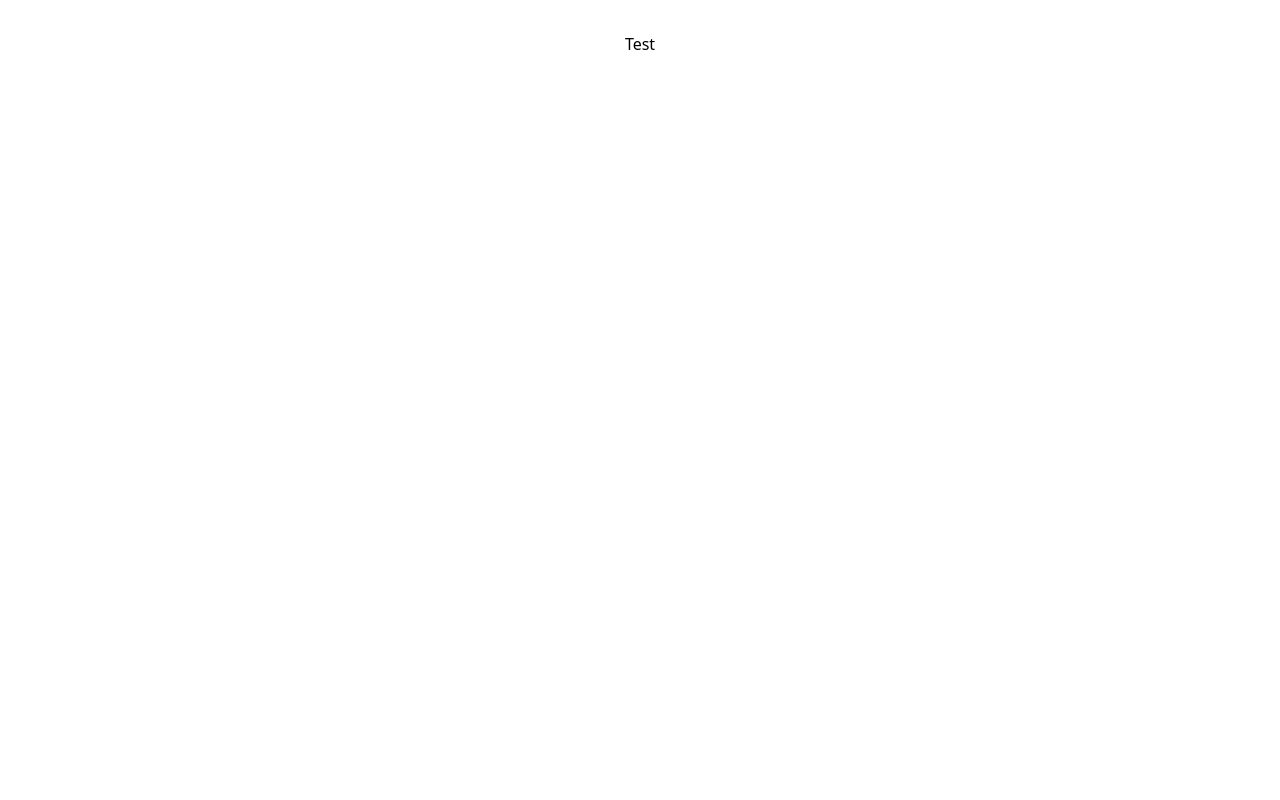
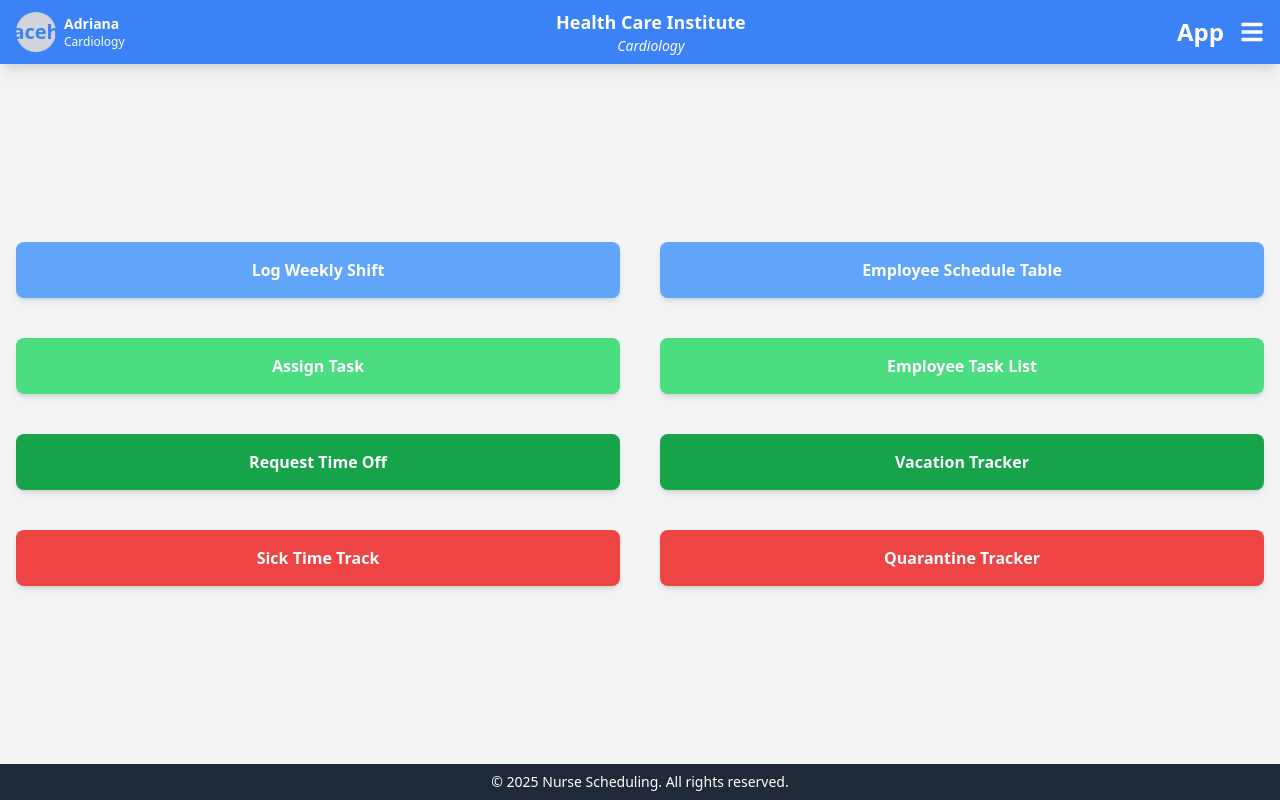
Before and after one commit to LDS-E/Schedule_Frontend, a React (Vite) app: page /menu-profile in a window 1280 px wide. Built offline with nearby package versions, Linux system fonts and the light colour scheme.

Commit message:
creating MenuProfile page and components.

```diff
--- a/package.json
+++ b/package.json
@@ -15,6 +15,7 @@
     "dotenv": "^16.4.7",
     "react": "^18.3.1",
     "react-dom": "^18.3.1",
+    "react-icons": "^5.4.0",
     "react-router-dom": "^6.28.1"
   },
   "devDependencies": {
--- a/src/App.jsx
+++ b/src/App.jsx
@@ -1,11 +1,25 @@
-import "./App.css";
+import React from "react";
+import { BrowserRouter as Router, Routes, Route } from "react-router-dom";
+import MenuProfile from "./pages/MenuProfile";
 
-function App() {
+const App = () => {
+  const userData = {
+    avatar: "https://via.placeholder.com/50",
+    name: "Adriana",
+    institution: "Health Care Institute",
+    department: "Cardiology",
+  };
+
   return (
-    <>
-      <h1>Test</h1>
-    </>
+    <Router>
+      <Routes>
+        <Route
+          path="/menu-profile"
+          element={<MenuProfile userType="Chief" userData={userData} />}
+        />
+      </Routes>
+    </Router>
   );
-}
+};
 
 export default App;
--- /dev/null
+++ b/src/components/MenuProfileCards.jsx
@@ -0,0 +1,38 @@
+import React from "react";
+
+const MenuProfileCards = ({ userType }) => {
+  // Define os cards com base no tipo de usuário
+  const cards =
+    userType === "Chief"
+      ? [
+          { title: "Log Weekly Shift", color: "bg-blue-400" },
+          { title: "Employee Schedule Table", color: "bg-blue-400" },
+          { title: "Assign Task", color: "bg-green-400" },
+          { title: "Employee Task List", color: "bg-green-400" },
+          { title: "Request Time Off", color: "bg-green-600" },
+          { title: "Vacation Tracker", color: "bg-green-600" },
+          { title: "Sick Time Track", color: "bg-red-500" },
+          { title: "Quarantine Tracker", color: "bg-red-500" },
+        ]
+      : [
+          { title: "View Schedule", color: "bg-blue-400" },
+          { title: "Request Time Off", color: "bg-green-600" },
+          { title: "Vacation Tracker", color: "bg-green-600" },
+          { title: "Sick Time Track", color: "bg-red-500" },
+        ];
+
+  return (
+    <div className="grid grid-cols-2 gap-10 p-4">
+      {cards.map((card, index) => (
+        <div
+          key={index}
+          className={`p-4 text-center text-white font-bold rounded-lg shadow-md ${card.color}`}
+        >
+          {card.title}
+        </div>
+      ))}
+    </div>
+  );
+};
+
+export default MenuProfileCards;
--- /dev/null
+++ b/src/components/MenuProfileFooter.jsx
@@ -0,0 +1,11 @@
+import React from "react";
+
+const MenuProfileFooter = () => {
+  return (
+    <div className="bg-gray-800 text-white text-center p-2">
+      <p className="text-sm">© 2025 Nurse Scheduling. All rights reserved.</p>
+    </div>
+  );
+};
+
+export default MenuProfileFooter;
--- /dev/null
+++ b/src/components/MenuProfileHeader.jsx
@@ -0,0 +1,89 @@
+import React, { useState } from "react";
+import {
+  FaBars,
+  FaCog,
+  FaSignOutAlt,
+  FaPalette,
+  FaLanguage,
+} from "react-icons/fa";
+
+const MenuProfileHeader = ({ userData }) => {
+  const [menuOpen, setMenuOpen] = useState(false);
+
+  const toggleMenu = () => {
+    setMenuOpen(!menuOpen);
+  };
+
+  const handleLogout = () => {
+    alert("Logging out...");
+    // Aqui podemos implementar o logout real.
+  };
+
+  return (
+    <div className="bg-blue-500 text-white flex items-center justify-between px-4 py-2 shadow-lg relative">
+      {/* Avatar do Usuário */}
+      <div className="flex items-center">
+        <div className="w-10 h-10 rounded-full bg-gray-300 flex items-center justify-center text-blue-500 font-bold text-xl">
+          {userData.avatar || "U"}
+        </div>
+        <div className="ml-2">
+          <div className="text-sm font-bold">{userData.name || "User"}</div>
+          <div className="text-xs">{userData.department || "Department"}</div>
+        </div>
+      </div>
+
+      {/* Nome Instituição e Departamento (Centralizado) */}
+      <div className="text-center">
+        <div className="text-lg font-semibold">
+          {userData.institution || "Institution"}
+        </div>
+        <div className="text-sm italic">
+          {userData.department || "Cardiology"}
+        </div>
+      </div>
+
+      {/* Logo e Menu Hamburguer */}
+      <div className="flex items-center space-x-4">
+        {/* Logo */}
+        <div className="text-2xl font-bold">App</div>
+
+        {/* Hamburguer Menu */}
+        <button
+          onClick={toggleMenu}
+          className="text-white focus:outline-none hover:text-gray-300"
+        >
+          <FaBars size={24} />
+        </button>
+
+        {/* Menu Dropdown */}
+        {menuOpen && (
+          <div className="absolute top-full right-4 mt-2 bg-white text-black rounded-md shadow-lg w-48">
+            <ul className="flex flex-col p-2">
+              <li className="flex items-center p-2 hover:bg-gray-100 cursor-pointer">
+                <FaCog className="mr-2" />
+                Settings
+              </li>
+              <li className="flex items-center p-2 hover:bg-gray-100 cursor-pointer">
+                <FaPalette className="mr-2" />
+                Theme
+              </li>
+              <li className="flex items-center p-2 hover:bg-gray-100 cursor-pointer">
+                <FaLanguage className="mr-2" />
+                Language
+              </li>
+              <li
+                onClick={handleLogout}
+                className="flex items-center p-2 hover:bg-red-100 cursor-pointer text-red-500"
+              >
+                <FaSignOutAlt className="mr-2" />
+                Log Out
+              </li>
+            </ul>
+          </div>
+        )}
+      </div>
+    </div>
+  );
+};
+
+export default MenuProfileHeader;
--- /dev/null
+++ b/src/pages/MenuProfile.jsx
@@ -0,0 +1,23 @@
+import React from "react";
+import MenuProfileHeader from "../components/MenuProfileHeader";
+import MenuProfileCards from "../components/MenuProfileCards";
+import MenuProfileFooter from "../components/MenuProfileFooter";
+
+const MenuProfile = ({ userType, userData }) => {
+  return (
+    <div className="min-h-screen flex flex-col bg-gray-100">
+      {/* Header */}
+      <MenuProfileHeader userData={userData} />
+
+      {/* Card Menu */}
+      <div className="flex-grow content-center">
+        <MenuProfileCards userType={userType} />
+      </div>
+
+      {/* Footer */}
+      <MenuProfileFooter />
+    </div>
+  );
+};
+
+export default MenuProfile;
```
Also changed, not shown: 1 other file (tests, documents, lock files or other folders).
